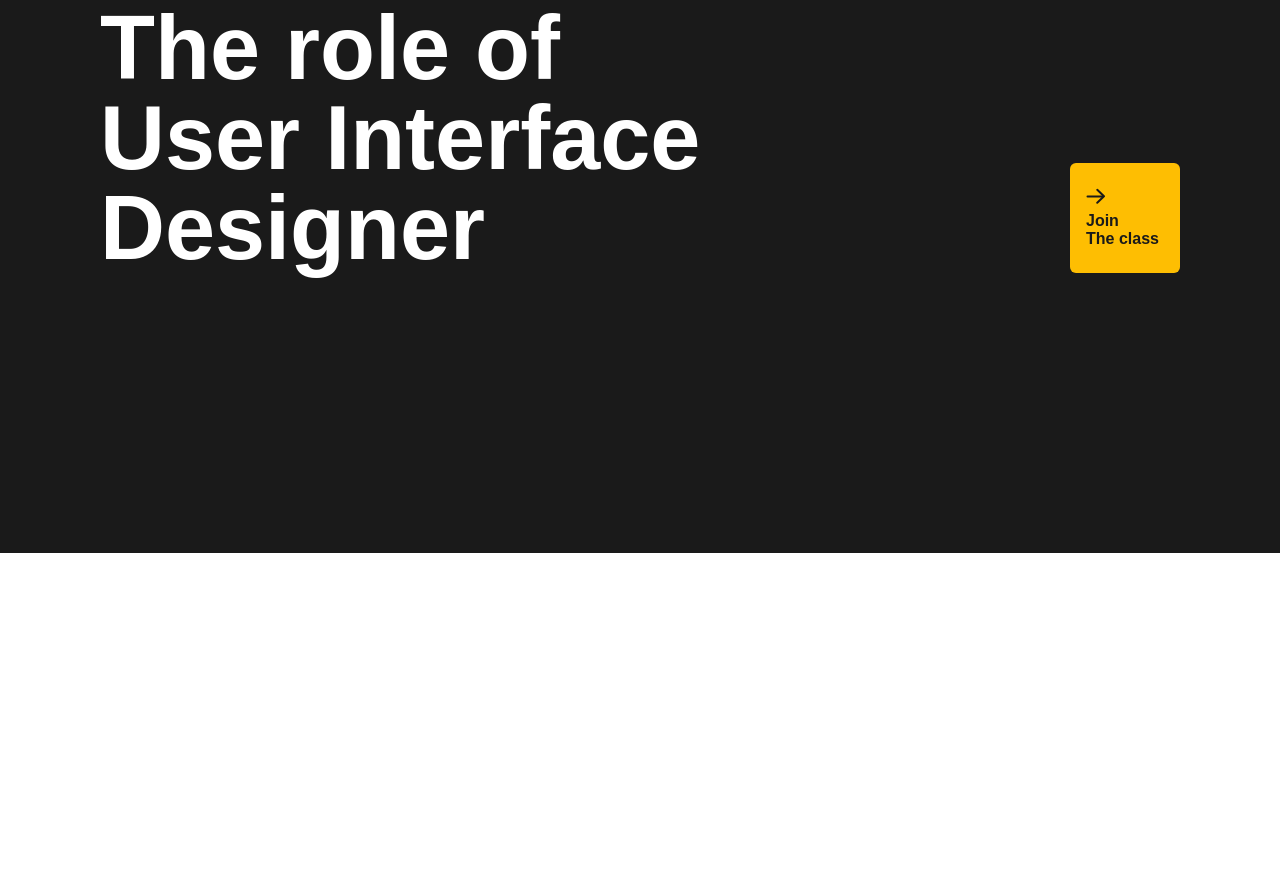
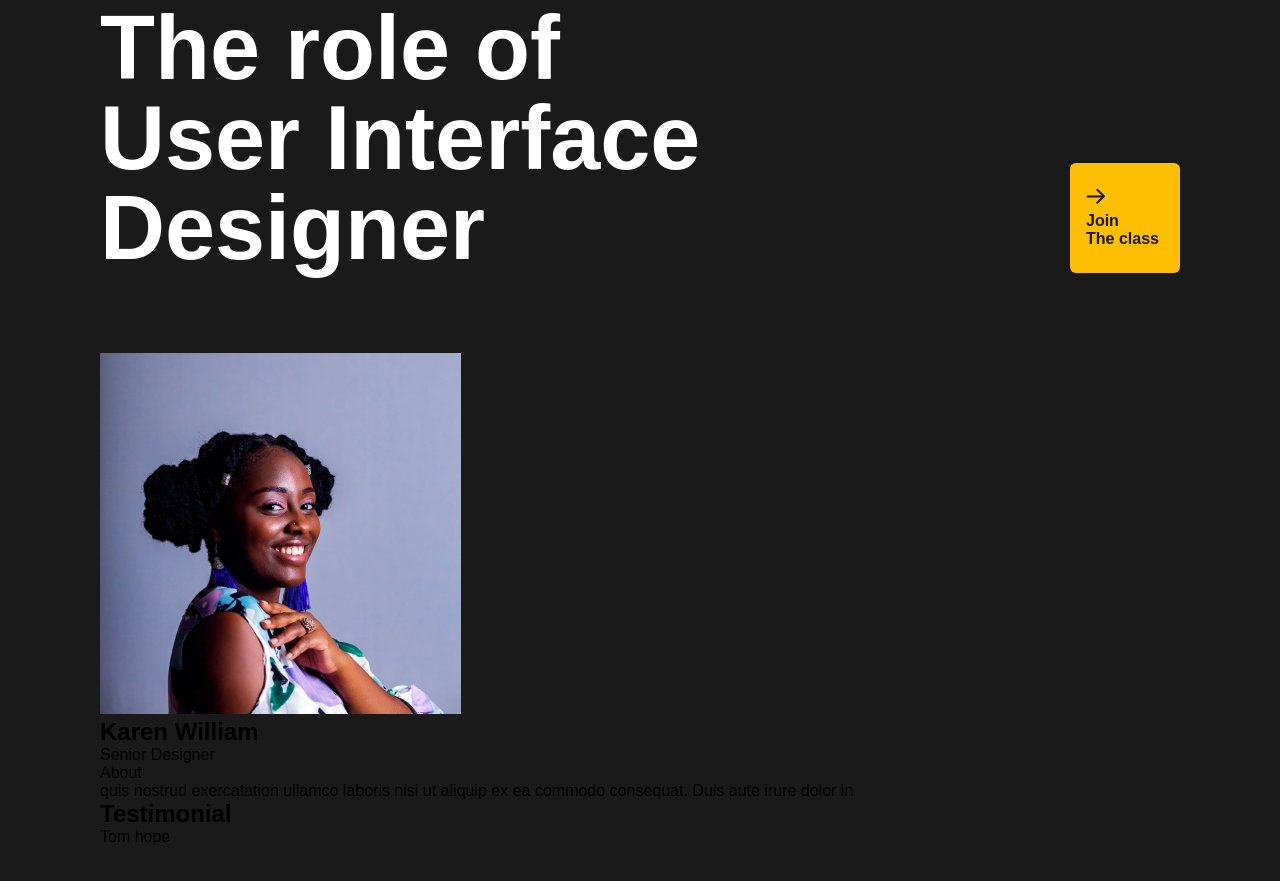
Before and after one commit to Grishimdoor/site-vizitka, a plain HTML site: page index.html in a window 1280 px wide. Shown: the part 227-1108 px from the top of the page. Before the commit the page ends 800 px from the top, so only its background shows below. Drawn offline with Linux system fonts and the light colour scheme.

Commit message:
Update index.html

```diff
--- a/index.html
+++ b/index.html
@@ -38,6 +38,27 @@
                     <span class="join-text"> Join<br> The class</span>
                 </a>
             </section>
+            <section class="header-info-block">
+                <div class="card-info">
+                    <img src="/img/girl-avatar.png" all="" class="card-info-img">
+                    <h2 class="info-title">Karen William</h2>
+                    <span class="info-subtitle">Senior Designer</span>
+                </div>
+                <div class="card-about">
+                    <div class="about-text-wrapper">
+                        <span class="about-subtitle-text">About</span>
+                        <p class="about-desc">
+                            quis nostrud exercatation ullamco
+                            laboris nisi ut aliquip ex ea commodo
+                            consequat. Duis aute irure dolor in
+                        </p>
+                    </div>
+                    <div class="audio-block">
+                    </div>
+                    <h2 class="about-title">Testimonial</h2>
+                    <span class="about-subtitle">Tom hope</span>
+                </div>
+            </section>
         </div>
     </header>
 </body>
```
